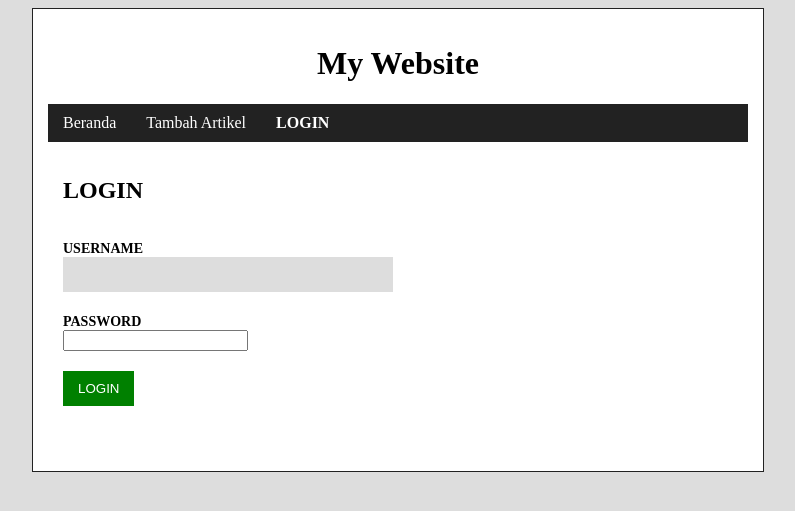
After one commit to andrenata/wywebsite, a PHP site: page /login.php in a window 1280 px wide. The commit adds this page. Shown: the top 511 px of the page, without its empty margins (242-1037 px from the left). Run offline with PHP 8.4, Linux system fonts and the light colour scheme; some libraries are stand-ins or nearby versions.

Commit message:
ADD Login Page

```diff
--- /dev/null
+++ b/login.php
@@ -0,0 +1,53 @@
+<!DOCTYPE html>
+<html lang="en">
+<head>
+    <title>Wisata Bali</title>
+    <!-- menghubungkan index dengan css -->
+    <link rel="stylesheet" href="css/style.css">
+    <script src="//cdn.ckeditor.com/4.11.1/standard/ckeditor.js"></script>
+
+</head>
+<body>
+
+    <div class="container">
+
+        <div class="header">
+            <h1>My Website</h1>
+        </div>
+
+        <div class="menu">
+            <ul>
+                <!-- PANGGIL MENU DARI FILE menu.php -->
+                <?php
+                    include('menu.php');
+                ?>
+            </ul>
+            <div class="clear"></div>
+        </div>
+
+        <div class="content">
+
+            <h2>LOGIN</h2>
+
+            <div class="form-tambah-artikel">
+                <form action="cek-login.php" method="POST">
+                    <div class="field-artikel">
+                        <label>Username</label> <br>
+                        <input type="text" name="username">
+                    </div>
+                    <div class="field-artikel">
+                        <label>Password</label> <br>
+                        <input type="password" name="password">
+                    </div>
+                    <div class="field-artikel">
+                        <input type="submit" value="LOGIN">
+                    </div>
+                </form>
+            </div>
+
+        </div> <!-- tutup content -->
+
+    </div> <!-- tutup container -->
+
+</body>
+</html>
--- a/menu.php
+++ b/menu.php
@@ -1,2 +1,3 @@
 <li><a href="index.php">Beranda</a></li>
 <li><a href="tambah-artikel.php">Tambah Artikel</a></li>
+<li><a href="login.php"><strong>LOGIN</strong></a></li>
```
Also changed, not shown: cek-login.php (added, +22 -0 lines).
